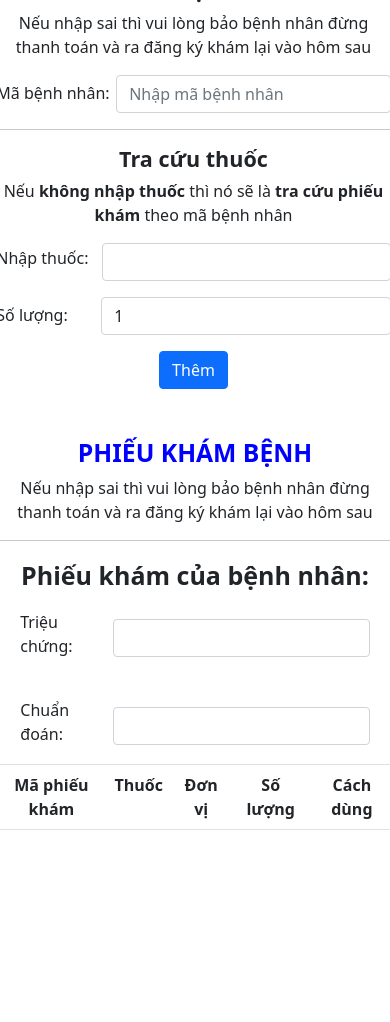
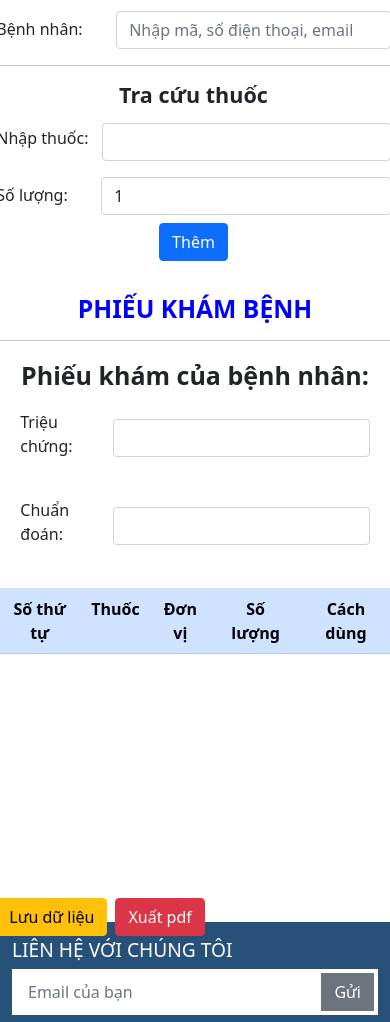
Before and after one commit to tranlequocthong313/private_clinic, a Python web app: template app/templates/medical_form.html in a window 390 px wide. Shown: the part 71-1093 px from the top of the page. Run offline with Jinja, Linux system fonts and the light colour scheme; the template is opened without the code that fills it, so the values that code supplies are empty, except form fields; tables that the repository leaves empty hold one stand-in row (values such as "Sample post"); form fields are guessed from the names that the template uses; lists and menus that the app fills with data are empty; some libraries are stand-ins or nearby versions; grey boxes are pictures that could not be loaded.

Commit message:
update lại giao diện lập phiếu khám

```diff
--- a/app/doctor/forms.py
+++ b/app/doctor/forms.py
@@ -4,6 +4,6 @@ from wtforms.validators import DataRequired
 
 
 class MedicalForm(FlaskForm):
-    chuan_doan = StringField("Chuan doan")
-    trieu_chung = StringField("Trieu chung")
+    diagnosis = StringField("Chuan doan")
+    symptom = StringField("Trieu chung")
     submit = SubmitField("Lap phieu kham")
--- a/app/doctor/views.py
+++ b/app/doctor/views.py
@@ -15,8 +15,8 @@ def medical_form():
     form = MedicalForm()
     if form.validate_on_submit():
         medicalExamination = MedicalExamination(
-            symptom=form.trieu_chung.data,
-            diagnosis=form.chuan_doan.data
+            symptom=form.symptom.data,
+            diagnosis=form.diagnosis.data
         )
         db.session.add(medicalExamination)
         db.session.commit()
--- a/app/templates/medical_form.html
+++ b/app/templates/medical_form.html
@@ -7,26 +7,24 @@ render_form %} {% block content %}
 <div class="content" style="margin-bottom: 2%;">
     <div class="doctor row">
         <div class="doctor-left col-md-4 col-sm-12 text-center">
-            <div class="mb-3 mt-3">
+            <div class="mb-2 mt-2">
                 <div>
                     <h4 style="font-weight:bold">Tra cứu bệnh nhân</h4>
-                    <p>
-                        Nếu nhập sai thì vui lòng bảo bệnh nhân đừng thanh toán và ra đăng ký khám lại vào hôm sau
-                    </p>
+
                 </div>
                 <div class="m-user mb-3 mt-3">
-                    <label class="lb-id form-label">Mã bệnh nhân:</label>
+                    <label class="lb-id form-label">Bệnh nhân:</label>
                     <input type="text" class="form-control"
-                           placeholder="Nhập mã bệnh nhân">
+                           placeholder="Nhập mã, số điện thoại, email">
                 </div>
             </div>
             <hr>
 
-            <div class="mb-3 mt-3">
-                <div class="mb-3 mt-3">
+            <div class="mb-2 mt-2">
+                <div class="mb-2 mt-2">
                     <div>
                         <h4 style="font-weight:bold">Tra cứu thuốc</h4>
-                        <p>Nếu <b>không nhập thuốc</b> thì nó sẽ là <b>tra cứu phiếu khám</b> theo mã bệnh nhân</p>
+
                     </div>
                     <div class="m-medicine mb-3 mt-3">
                         <label class="form-label">Nhập thuốc:</label>
@@ -42,12 +40,10 @@ render_form %} {% block content %}
             </div>
         </div>
 
-        <div class="doctor-right col-md-8 col-sm-12 mt-3">
+        <div class="doctor-right col-md-8 col-sm-12 mt-2">
             <div>
-                <h2 style="font-weight: bold; color:blue; text-align: center ">PHIẾU KHÁM BỆNH</h2>
-                <p style="text-align: center ">
-                    Nếu nhập sai thì vui lòng bảo bệnh nhân đừng thanh toán và ra đăng ký khám lại vào hôm sau
-                </p>
+                <h2 style="font-weight: bold; color:blue; text-align: center; ">PHIẾU KHÁM BỆNH</h2>
+
                 <hr>
                 <div class="container-fluid">
                     <div style="font-weight: bold; font-size: 25px">
@@ -59,7 +55,7 @@ render_form %} {% block content %}
                             <div class="mb-3 mt-3">
                                 <div class="m-symptom">
                                     <label for="symptom" class="form-label">Triệu chứng:</label>
-                                    {{form.trieu_chung(class_="form-control")}}
+                                    {{form.symptom(class_="form-control")}}
                                 </div>
                             </div>
                         </div>
@@ -68,18 +64,18 @@ render_form %} {% block content %}
                             <div class="mb-3 mt-3">
                                 <div class="m-symptom">
                                     <label for="diagnosis" class="form-label">Chuẩn đoán:</label>
-                                    {{form.chuan_doan(class_="form-control")}}
+                                    {{form.diagnosis(class_="form-control")}}
                                 </div>
                             </div>
                         </div>
                     </div>
                 </div>
                 <br>
-
+                <br>
                 <div class="medicine-form">
-                    <table class="table">
+                    <table class="table table-primary ">
                         <tr>
-                            <th>Mã phiếu khám</th>
+                            <th>Số thứ tự</th>
 
                             <th>Thuốc</th>
                             <th>Đơn vị</th>
@@ -88,8 +84,10 @@ render_form %} {% block content %}
                         </tr>
                     </table>
                 </div>
-                <div class="bt-save form-floating mt-3 mb-3 text-center">
-                    <input type="submit" value="Lưu" class="btn btn-warning"/>
+                <div class="form-floating  text-center d-flex">
+                    <input type="submit" value="Lưu dữ liệu" class="btn btn-warning "/>
+                    <input type="submit" value="Xuất pdf" class="btn btn-danger ml-2 "/>
+
                 </div>
 
             </div>
```
